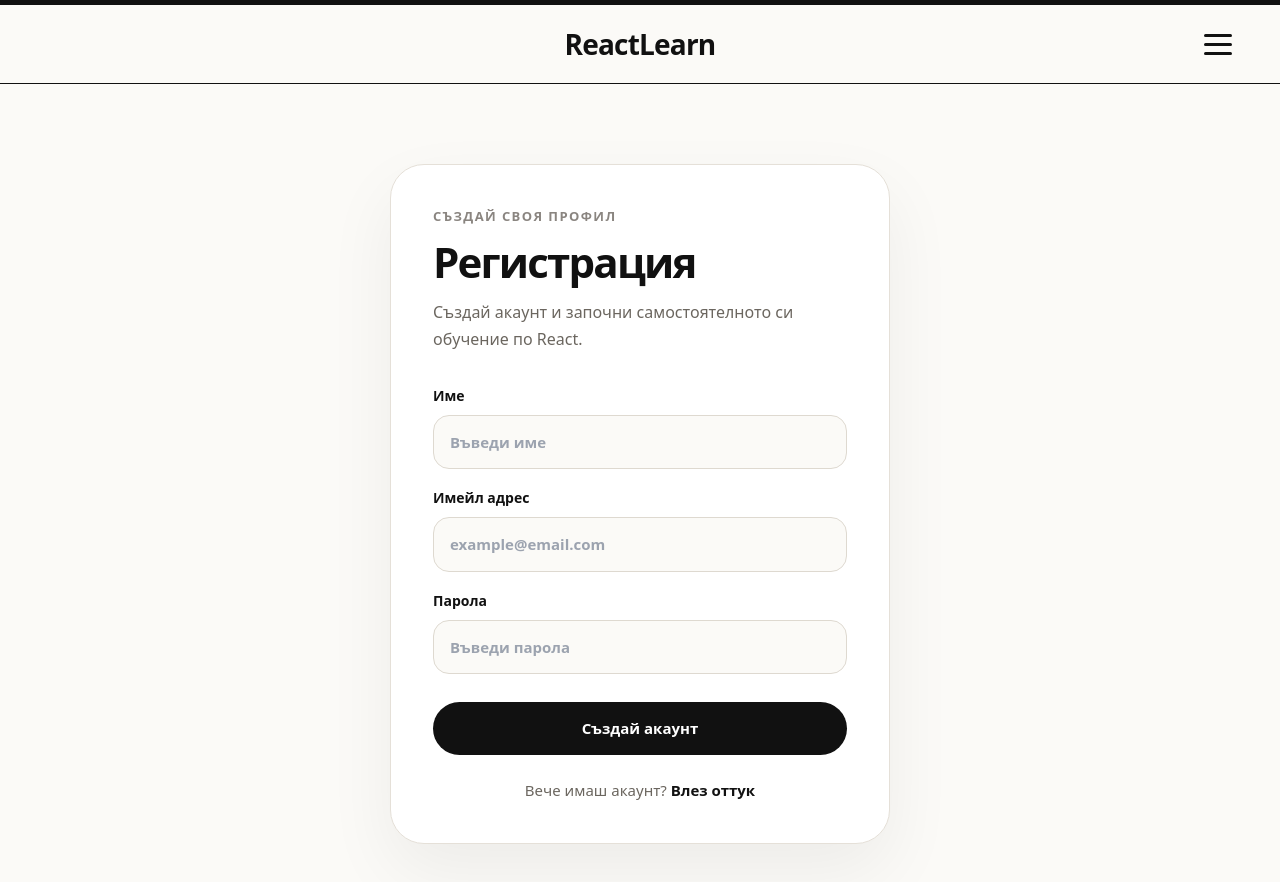
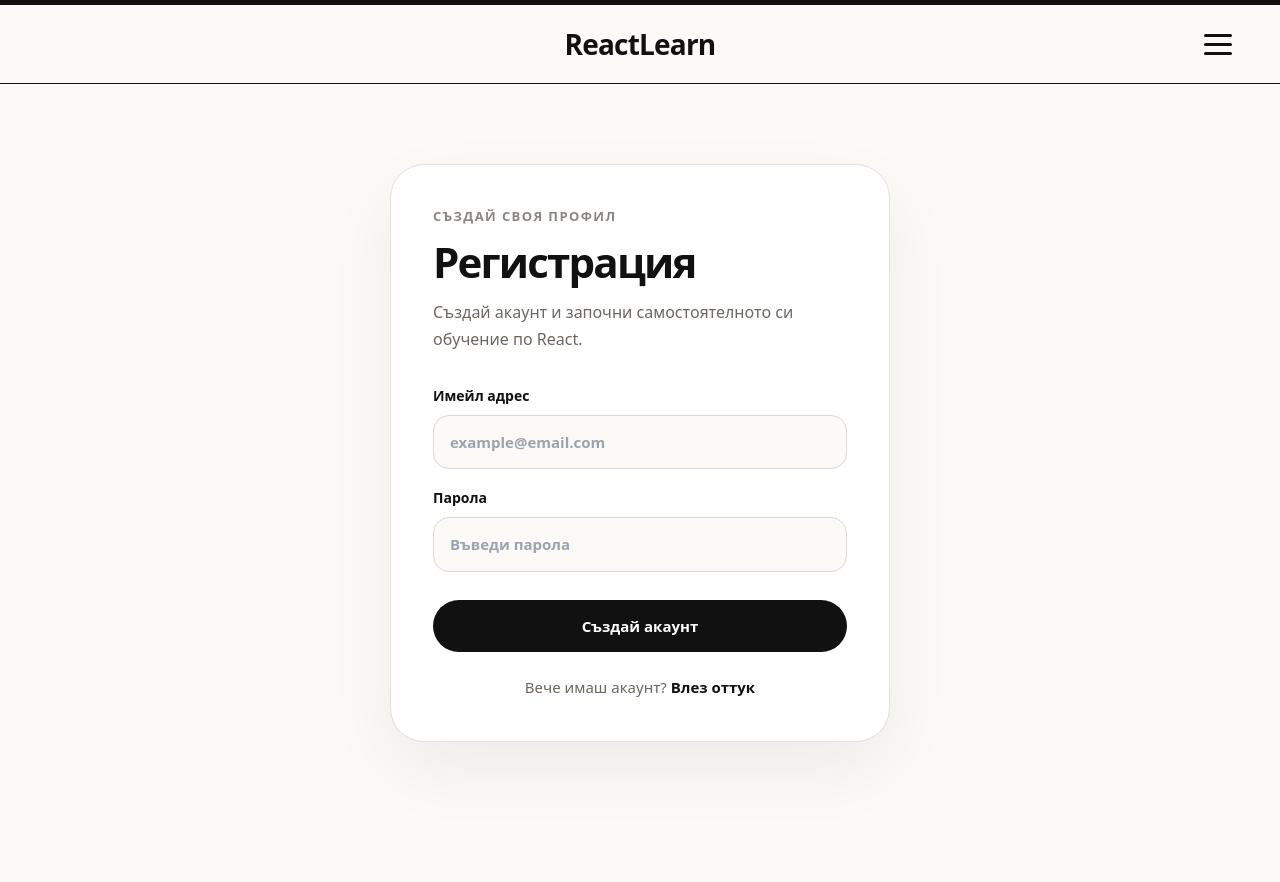
Before and after one commit to IvannIvannov/react-diploma-project, a React (Vite) app in the folder client/: page /register in a window 1280 px wide. Shown: the top 882 px of the page. After the commit the page ends 822 px from the top, so only its background shows below. Built offline with nearby package versions, Linux system fonts and the light colour scheme.

Commit message:
simplify register form by removing name field

```diff
--- a/client/src/pages/Register.tsx
+++ b/client/src/pages/Register.tsx
@@ -8,14 +8,17 @@ import "./Register.css";
 const Register = () => {
   const navigate = useNavigate();
 
-  const [name, setName] = useState("");
   const [email, setEmail] = useState("");
   const [password, setPassword] = useState("");
 
   const handleSubmit = async (e: React.SyntheticEvent<HTMLFormElement>) => {
     e.preventDefault();
 
-    const result = await registerUser({ name, email, password });
+    const result = await registerUser({
+      name: "User",
+      email,
+      password,
+    });
 
     if (result.message || result.user) {
       navigate("/login");
@@ -38,16 +41,6 @@ const Register = () => {
         </div>
 
         <form className="register-form" onSubmit={handleSubmit}>
-          <label>
-            Име
-            <input
-              type="text"
-              placeholder="Въведи име"
-              value={name}
-              onChange={(e) => setName(e.target.value)}
-            />
-          </label>
-
           <label>
             Имейл адрес
             <input
```
